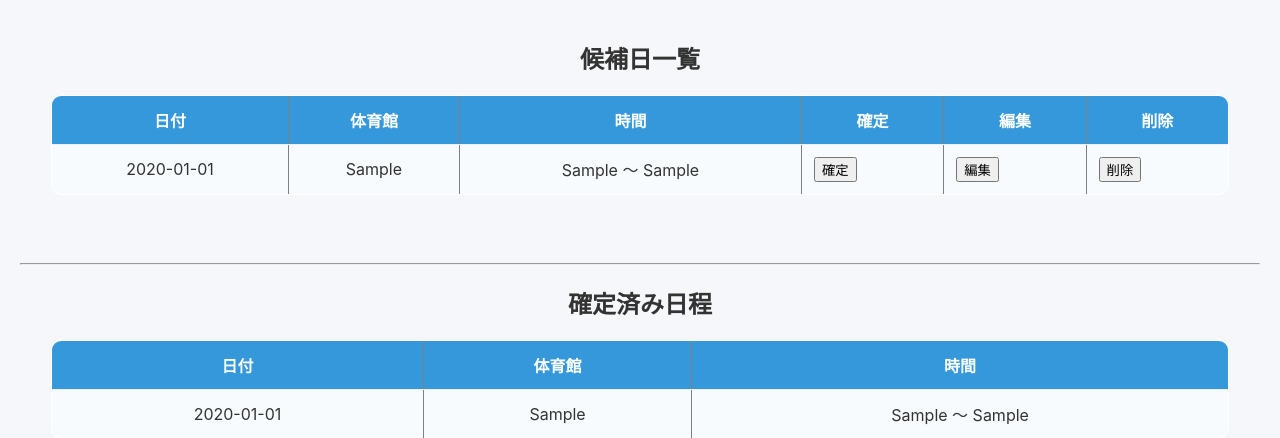
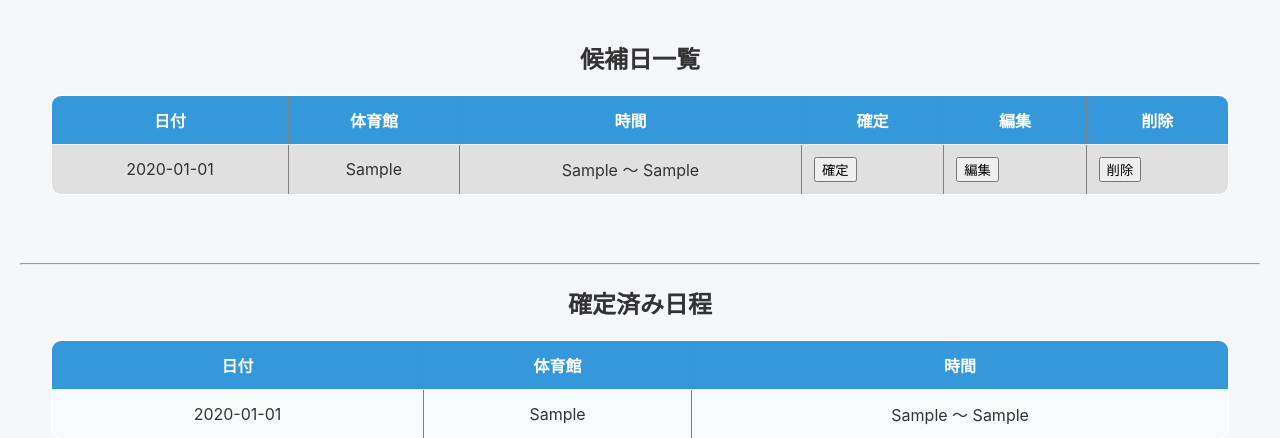
Before and after one commit to matsumurashin0125/event-app7, a Flask app: page /confirm in a window 1280 px wide. Shown: the top 438 px of the page. Run offline with Flask 3, Linux system fonts and the light colour scheme; tables that the repository leaves empty hold one stand-in row (values such as "Sample post").

Commit message:
Update confirm.html

```diff
--- a/templates/confirm.html
+++ b/templates/confirm.html
@@ -19,7 +19,8 @@
     </tr>
 
     {% for c in candidates %}
-    <tr>
+    <tr class="{% if c.id in confirmed_ids %}confirmed{% endif %}">
+
         <td>{{ c.year }}-{{ '%02d'|format(c.month) }}-{{ '%02d'|format(c.day) }}</td>
         <td>{{ c.gym }}</td>
         <td>{{ c.start }} 〜 {{ c.end }}</td>
```
